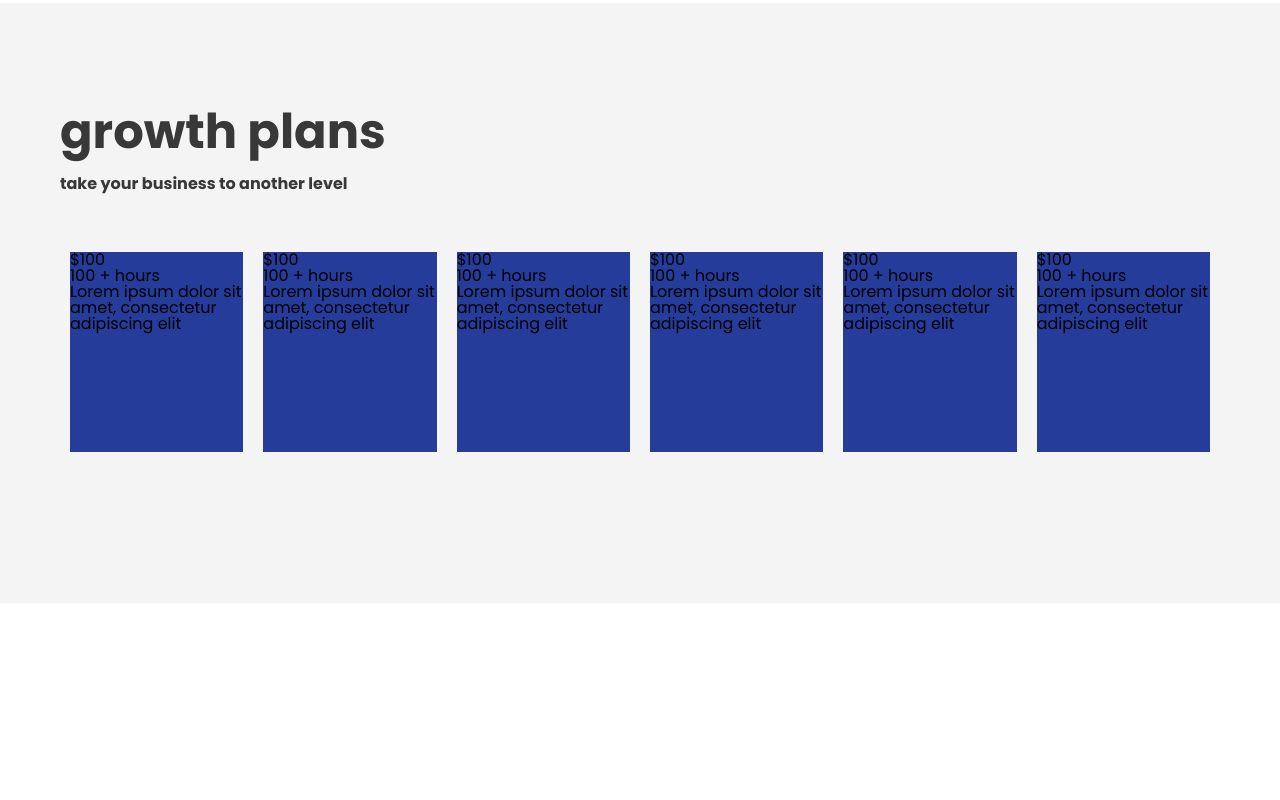
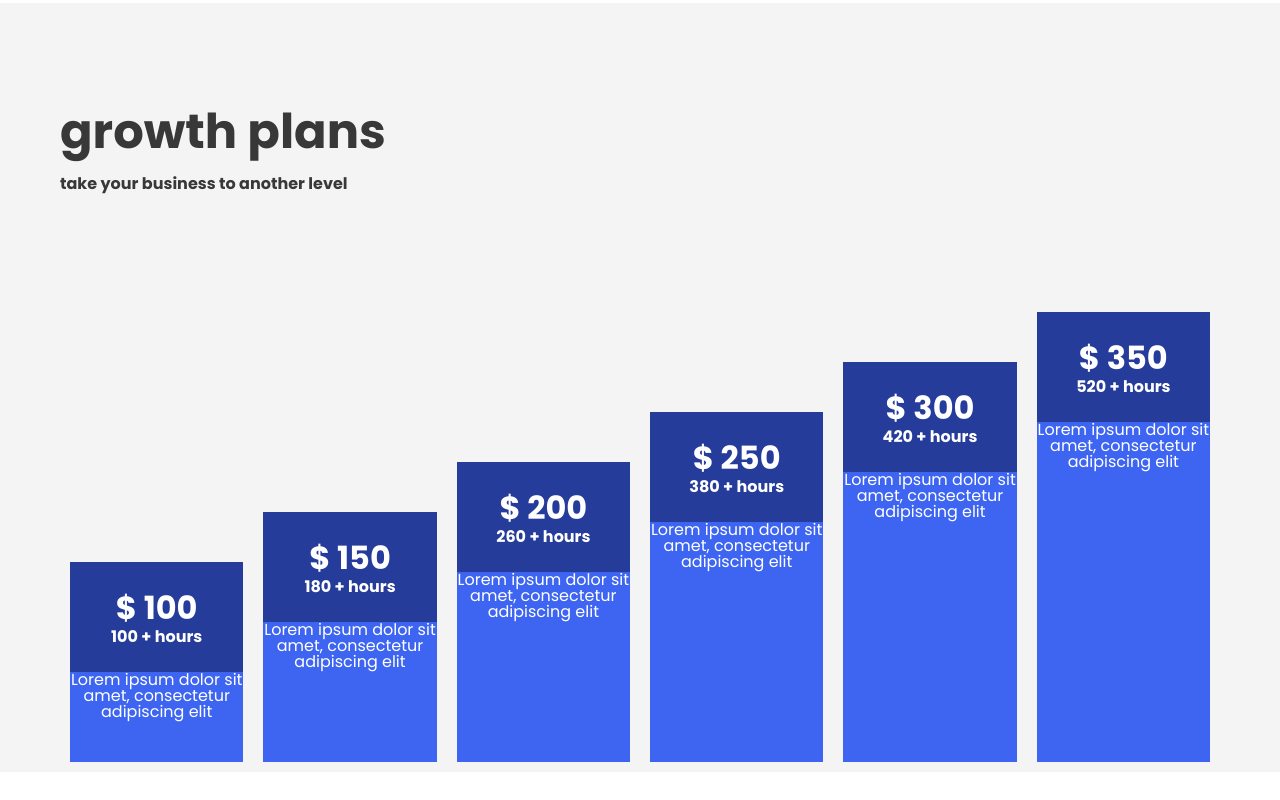
Before and after one commit to jucielly/grid-layout-test, a website: page src/index.html in a window 1280 px wide. Shown: the part 1826-2626 px from the top of the page. Before the commit the page ends 2429 px from the top, so only its background shows below. Drawn offline with Linux system fonts and the light colour scheme; files whose address does not match are found by name.

Commit message:
positioned cards

```diff
--- a/src/index.html
+++ b/src/index.html
@@ -68,34 +68,47 @@
             <p class="categories-p">take your business to another level</p>
 
             <div class="growth-cards">
-                <div class="growth-card">
-                    <h3>$100</h3>
-                    <span>100 + hours </span>
+                <div class="growth-card card-a">
+                    <div>
+                        <h3>$ 100</h3>
+                        <span>100 + hours </span>
+                    </div>
+
                     <p>Lorem ipsum dolor sit amet, consectetur adipiscing elit</p>
                 </div>
-                <div class="growth-card">
-                    <h3>$100</h3>
-                    <span>100 + hours </span>
+                <div class="growth-card card-b">
+                    <div>
+                        <h3>$ 150</h3>
+                        <span>180 + hours </span>
+                    </div>
                     <p>Lorem ipsum dolor sit amet, consectetur adipiscing elit</p>
                 </div>
-                <div class="growth-card">
-                    <h3>$100</h3>
-                    <span>100 + hours </span>
+                <div class="growth-card card-c">
+                    <div>
+                        <h3>$ 200</h3>
+                        <span>260 + hours </span>
+                    </div>
                     <p>Lorem ipsum dolor sit amet, consectetur adipiscing elit</p>
                 </div>
-                <div class="growth-card">
-                    <h3>$100</h3>
-                    <span>100 + hours </span>
+                <div class="growth-card card-d">
+                    <div>
+                        <h3>$ 250</h3>
+                        <span>380 + hours </span>
+                    </div>
                     <p>Lorem ipsum dolor sit amet, consectetur adipiscing elit</p>
                 </div>
-                <div class="growth-card">
-                    <h3>$100</h3>
-                    <span>100 + hours </span>
+                <div class="growth-card card-e">
+                    <div>
+                        <h3>$ 300</h3>
+                        <span>420 + hours </span>
+                    </div>
                     <p>Lorem ipsum dolor sit amet, consectetur adipiscing elit</p>
                 </div>
-                <div class="growth-card">
-                    <h3>$100</h3>
-                    <span>100 + hours </span>
+                <div class="growth-card card-f">
+                    <div>
+                        <h3>$ 350</h3>
+                        <span>520 + hours </span>
+                    </div>
                     <p>Lorem ipsum dolor sit amet, consectetur adipiscing elit</p>
                 </div>
 
--- a/src/style/style.css
+++ b/src/style/style.css
@@ -146,9 +146,10 @@
   margin-bottom: 50px;
 }
 
+/*growth section*/
+
 .growth {
   margin-top: 90px;
-  height: 600px;
   background-color: var(--background);
 }
 
@@ -157,13 +158,57 @@
 }
 
 .growth-cards {
+  background-color: var(--background);
   display: flex;
-  margin: 40px 0px 80px 0px;
+  margin: 80px 0px 80px 0px;
+  align-items: flex-end;
+  height: 500px;
 }
 
 .growth-card {
+  display: flex;
+  flex-direction: column;
   margin: 10px;
   height: 200px;
   width: 30%;
+  color: var(--font-default);
+  background-color: var(--secondary);
+}
+
+.growth-card div {
   background-color: var(--primary);
+  height: 50px;
+  text-align: center;
+  font-weight: bold;
+  padding: 30px;
 }
+
+.growth-card h3 {
+  font-size: 2em;
+  margin-bottom: 5px;
+}
+
+.growth-card p {
+  align-content: flex-end;
+  text-align: center;
+}
+
+.card-b {
+  height: 50%;
+}
+
+.card-c {
+  height: 60%;
+}
+
+.card-d {
+  height: 70%;
+}
+
+.card-e {
+  height: 80%;
+}
+
+.card-f {
+  height: 90%;
+}
--- a/src/style/utils.css
+++ b/src/style/utils.css
@@ -1,7 +1,7 @@
 /*utils*/
 *:root {
     --primary: #253C9B;
-    --secundary: #3D65F1;
+    --secondary: #3D65F1;
     --secundary-hover: #351A9B;
     --font-default: #FFFFFF;
     --font-details: #383838;
```
